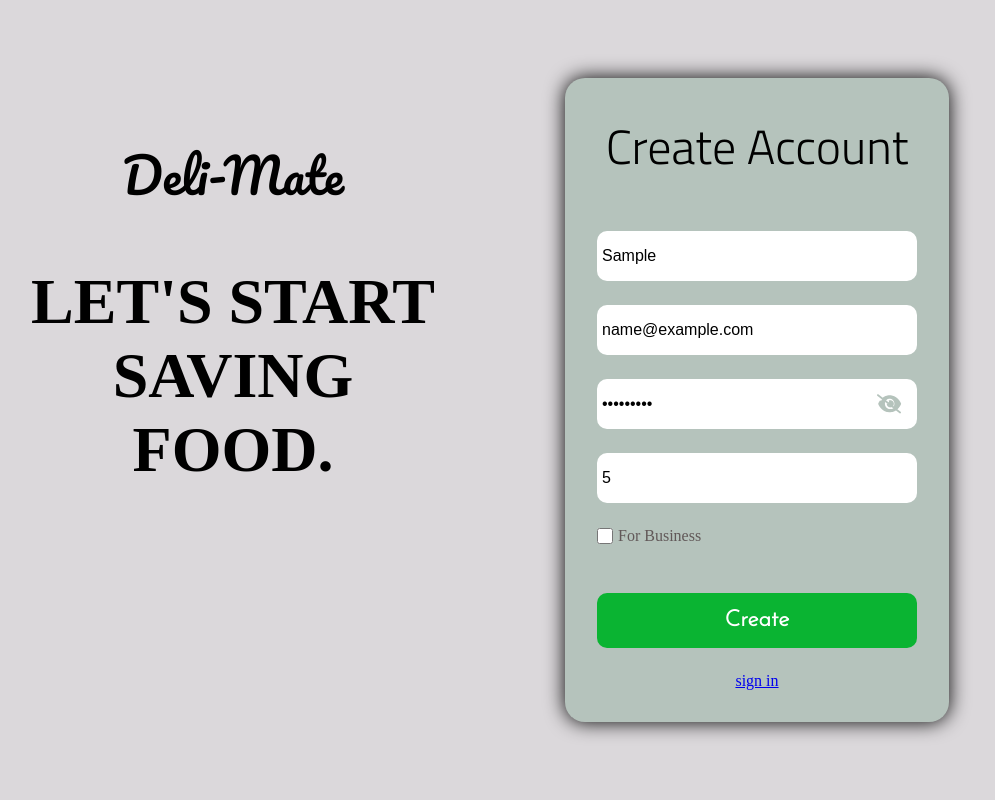
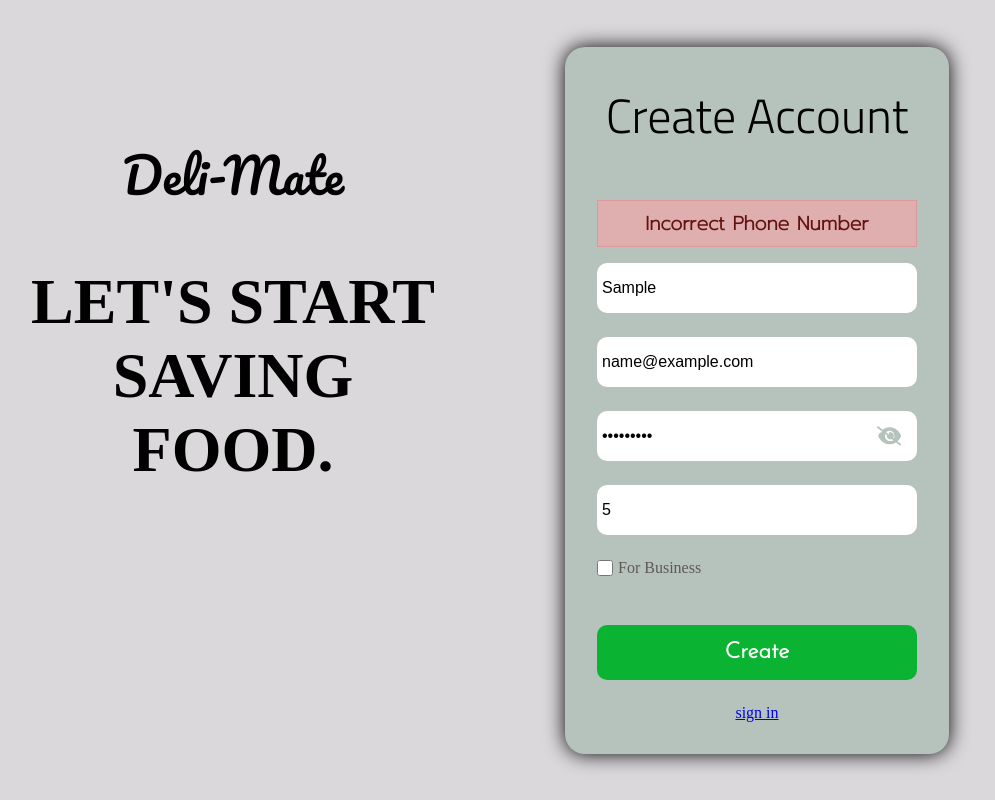
Before and after one commit to Wh0-am1/deli-mate, a React (Create React App) app: page /Create in a window 1280 px wide. Both pictures are taken after typing "Sample", "name@example.com", "Sample123", "5" into the empty fields and a click on the button "Create". Shown: the whole page, without its empty margins (191-1186 px from the left). Built offline with nearby package versions, Linux system fonts and the light colour scheme; no server answers; a web font is replaced by a local one.

Commit message:
create validation

```diff
--- a/src/components/Create/Create.jsx
+++ b/src/components/Create/Create.jsx
@@ -16,6 +16,7 @@ function Create() {
   const [address, setAddress] = useState("");
   const [licence, setLicence] = useState("");
   const [pincode, setPincode] = useState("");
+  const [message, setMessage] = useState("");
 
   const [eyeSize1, setEyeSize1] = useState("show-eye");
   const [eyeSize2, setEyeSize2] = useState("show-eye");
@@ -40,6 +41,15 @@ function Create() {
 
   const btnHandle = async (e) => {
     e.preventDefault();
+
+    if (phone.length < 10) {
+      setMessage("Incorrect Phone Number");
+      return;
+    } else if ((pincode && pincode.length < 6) || pincode.length > 6) {
+      setMessage("Incorrect Pincode");
+      return;
+    }
+
     const data = {
       rBusiness,
       name,
@@ -64,7 +74,13 @@ function Create() {
       });
       setVerify(currentUser.emailVerified);
     } catch (error) {
-      console.log({ error });
+      if (error.message.search("email-already-in-use") > 0) {
+        setMessage("email-already-in-use");
+      } else if (error.message.search("weak-password") > 0) {
+        setMessage("atleast 6 character password");
+      } else {
+        setMessage("something wrong");
+      }
     }
   };
   let resize = "null";
@@ -80,6 +96,7 @@ function Create() {
       </div>
       <div className="login-box create-box">
         <span className="heading">Create Account</span>
+        {message && <p className="err">{message}</p>}
         <form onSubmit={btnHandle} className="form">
           {/* Username or Provider Name */}
           <input
--- a/src/components/Create/create.css
+++ b/src/components/Create/create.css
@@ -1,6 +1,5 @@
-
-.create-box .heading{
-    font-family: 'Titillium Web', sans-serif;
+.create-box .heading {
+  font-family: "Titillium Web", sans-serif;
 }
 input::-webkit-outer-spin-button,
 input::-webkit-inner-spin-button {
@@ -14,41 +13,48 @@ input::-webkit-inner-spin-button {
   margin: 0;
 }
 /* Firefox */
-.create input[type = number] {
+.create input[type="number"] {
   -moz-appearance: textfield;
 }
-.create input[type=checkbox]{
-    width: 1rem;
+.create input[type="checkbox"] {
+  width: 1rem;
 }
 
-.checkbox{
-    display: flex;
-    gap: 5px;
-    color: rgb(97, 88, 88);
+.checkbox {
+  display: flex;
+  gap: 5px;
+  color: rgb(97, 88, 88);
 }
-.forBusiness{
+.forBusiness {
   display: flex;
   flex-direction: column;
   gap: 1.2rem;
-  transition: height 0.2s,opacity 0.4s;
+  transition: height 0.2s, opacity 0.4s;
   height: 0;
   opacity: 0;
   overflow: hidden;
 }
-.resize{
+.resize {
   opacity: 1;
   height: 120px;
   width: 100%;
   overflow: visible;
 }
+.create p {
+  text-align: center;
+  padding: 0.5rem;
+  font-family: "Prompt", sans-serif;
+  font-size: 1.2rem;
+  font-weight: 600;
+}
 
-.qout h1{
+.qout h1 {
   font-size: 4rem;
   margin: auto;
   margin-top: 3rem;
   width: 70%;
 }
-.create-eye{
+.create-eye {
   position: absolute;
   right: 1rem;
   top: 10.2rem;
@@ -56,12 +62,12 @@ input::-webkit-inner-spin-button {
   font-size: 1.2rem;
   transition: all 0.3s;
 }
-.create-eye:hover{
+.create-eye:hover {
   color: rgb(67, 64, 64);
 }
 
-.qout{
-  width:600px;
+.qout {
+  width: 600px;
   height: 600px;
   text-align: center;
   border-radius: 15px;
@@ -69,27 +75,27 @@ input::-webkit-inner-spin-button {
 
   animation: infinite move 2s alternate;
 }
-.Address .address{
+.Address .address {
   width: 70%;
 }
-.Address .pincode{
+.Address .pincode {
   width: 28%;
 }
-.Address{
+.Address {
   display: flex;
   gap: 2%;
 }
-@media(max-width:806px){
-  .create .qout{
+@media (max-width: 806px) {
+  .create .qout {
     display: none;
   }
-  .create .create-box{
+  .create .create-box {
     width: 70%;
   }
-  .create input{
+  .create input {
     width: 100%;
   }
-  .create form button{
+  .create form button {
     width: 100%;
   }
 }
```
